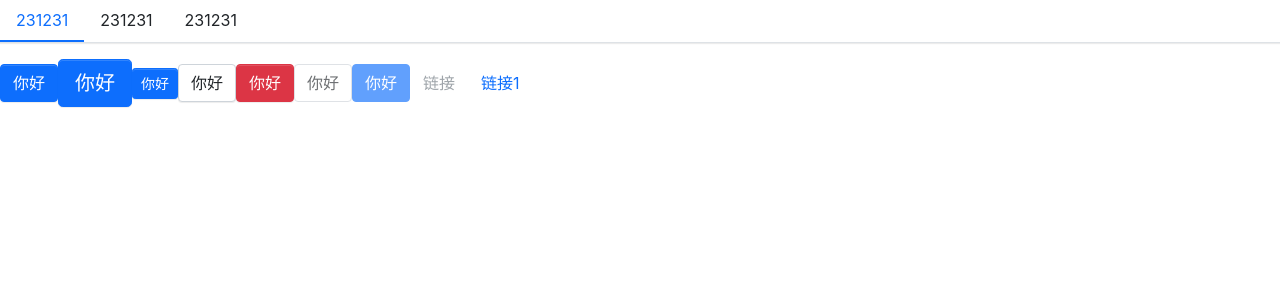
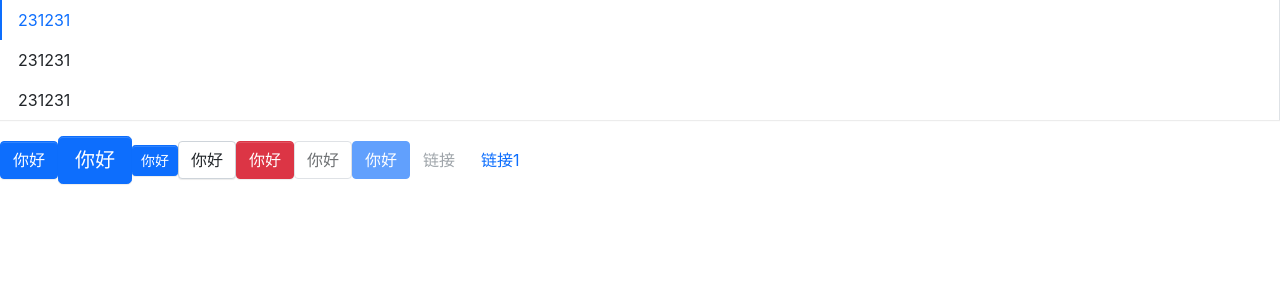
Before and after one commit to wuqiren/fdesign-react, a React (Create React App) app: page / in a window 1280 px wide. Shown: the top 300 px of the page. Built offline with nearby package versions, Linux system fonts and the light colour scheme.

Commit message:
menu vertical

```diff
--- a/src/components/Menu/_style.scss
+++ b/src/components/Menu/_style.scss
@@ -25,3 +25,17 @@
         }
     }
 }
+
+.menu-vertical {
+    flex-direction: column;
+    border-bottom: 0px;
+    border-right: $menu-border-width solid $menu-border-color;
+    .menu-item {
+        border-left: $menu-item-active-border-width solid transparent;
+        &.is-active,
+        &:hover {
+            border-bottom: 0px;
+            border-left: $menu-item-active-border-width solid $menu-item-active-color
+        }
+    }
+}
```
